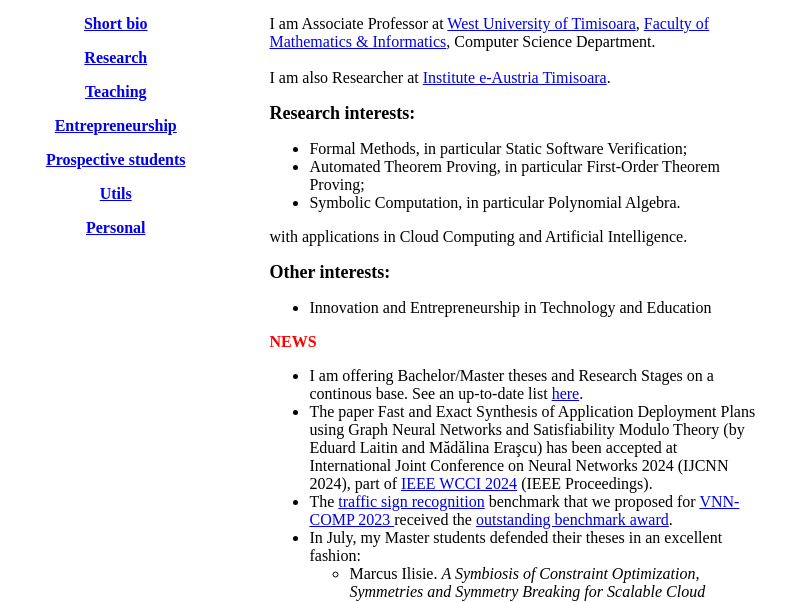
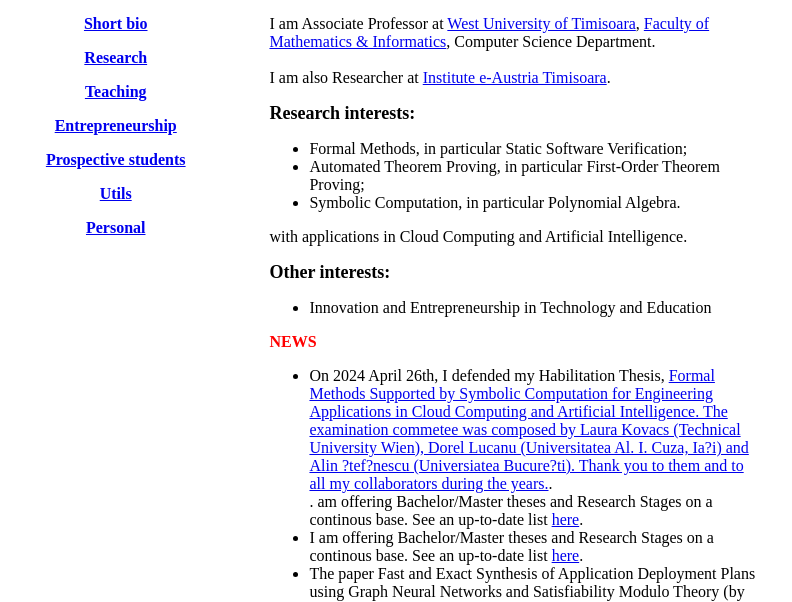
Before and after one commit to merascu/merascu.github.io, a plain HTML site: page index.html in a window 1280 px wide. Shown: the part 292-894 px from the top of the page, without its empty margins (277-1069 px from the left). Drawn offline with Linux system fonts and the light colour scheme.

Commit message:
upd habil thesis

```diff
--- a/index.html
+++ b/index.html
@@ -85,6 +85,16 @@
            <base href="">
        <p><font color="red"><b> NEWS</b></font></p>
        <ul>
+           <li> On 2024 April 26th, I defended my Habilitation Thesis, <a href="???">Formal Methods Supported by Symbolic Computation for Engineering Applications in Cloud Computing and Artificial Intelligence.
+               The examination commetee was composed by Laura Kovacs (Technical University Wien), Dorel Lucanu (Universitatea Al. I. Cuza, Ia?i) and
+           Alin ?tef?nescu (Universiatea Bucure?ti). Thank you to them and to all my collaborators during the years.</a>.
+           </li>
+
+
+
+               .
+               am offering Bachelor/Master theses and Research Stages on a continous base. See an up-to-date list <a href="https://docs.google.com/document/d/19szSeYHh-8_Xl8MDHeuBWOjnXh5-WRNHjbg8703HJIA/edit?usp=sharing">here</a>.
+           </li>
            <li>I am offering Bachelor/Master theses and Research Stages on a continous base. See an up-to-date list <a href="https://docs.google.com/document/d/19szSeYHh-8_Xl8MDHeuBWOjnXh5-WRNHjbg8703HJIA/edit?usp=sharing">here</a>.
            </li>
            <li>The paper Fast and Exact Synthesis of Application Deployment Plans using Graph Neural Networks and Satisfiability Modulo Theory
```
Also changed, not shown: 2 other files.
